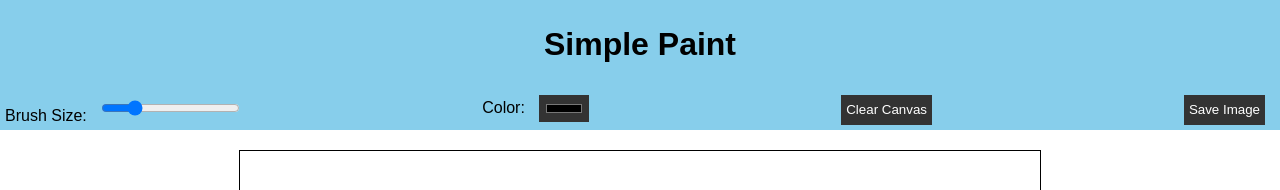
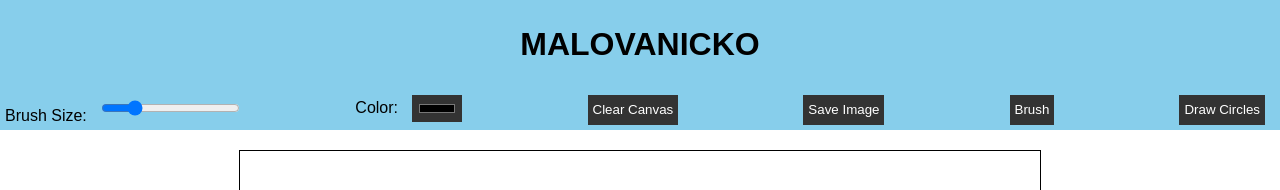
Before and after one commit to JanPazout/Malovanicko, a plain HTML site: page index.html in a window 1280 px wide. Shown: the top 190 px of the page. Drawn offline with Linux system fonts and the light colour scheme.

Commit message:
Update index.html

```diff
--- a/index.html
+++ b/index.html
@@ -9,7 +9,7 @@
 <body>
 
 <header>
-    <h1>Simple Paint</h1>
+    <h1>MALOVANICKO</h1>
 </header>
 
 <nav>
@@ -23,8 +23,10 @@
         <input type="color" id="color-picker" value="#000000">
     </div>
 
-    <button onclick="paintApp.clearCanvas()">Clear Canvas</button>
-    <button onclick="paintApp.saveImage()">Save Image</button>
+    <button id="clearCanvasButton">Clear Canvas</button>
+    <button id="saveImageButton">Save Image</button>
+    <button id="brushButton">Brush</button>
+    <button id="drawCirclesButton">Draw Circles</button>
 </nav>
 
 <canvas id="paintCanvas" width="800" height="600"></canvas>
```
